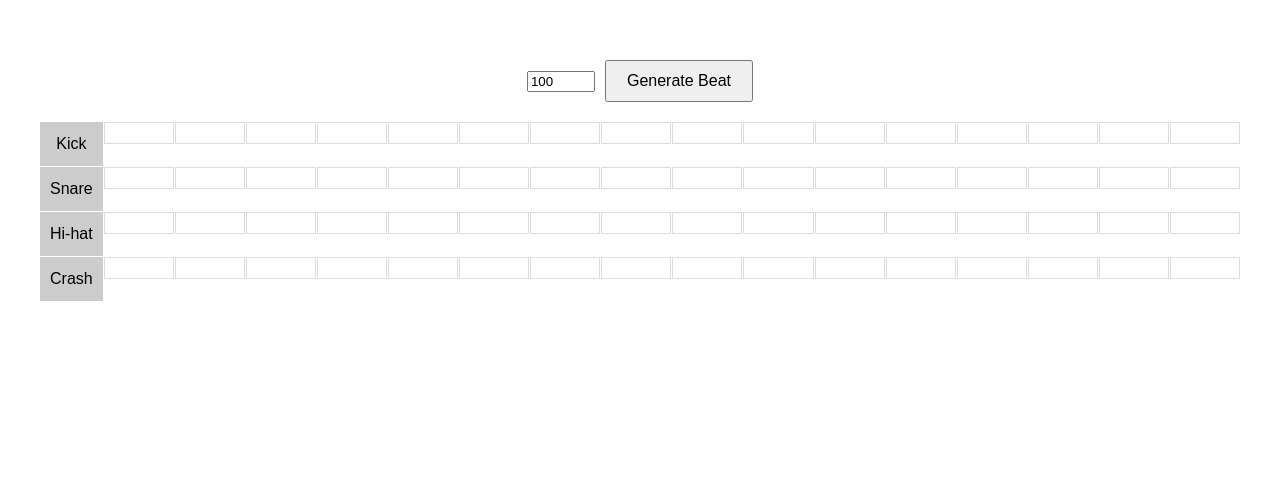
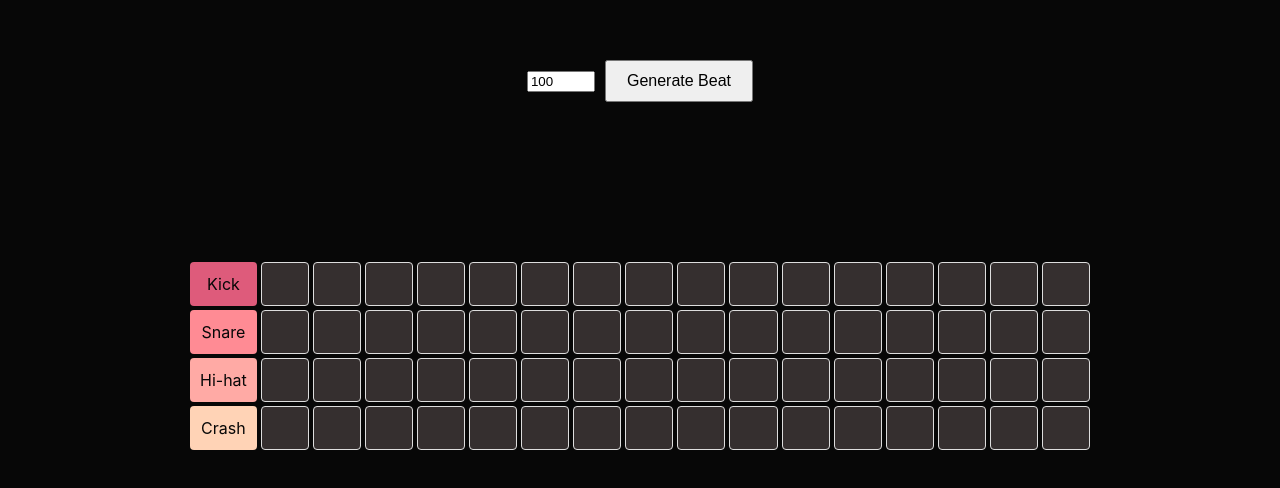
Before and after one commit to jaredami/djenterator, a React (Vite) app: page / in a window 1280 px wide. Shown: the top 488 px of the page. Built offline with nearby package versions, Linux system fonts and the light colour scheme.

Commit message:
Add beat styles

```diff
--- a/src/App.scss
+++ b/src/App.scss
@@ -1,3 +1,12 @@
+$instrument-1-color: #de5b7b;
+$instrument-2-color: #ff8b94;
+$instrument-3-color: #ffaaa5;
+$instrument-4-color: #ffd3b6;
+$instrument-5-color: #dcedc1;
+$instrument-6-color: #a8e6cf;
+$instrument-7-color: #ffd4e5;
+$instrument-8-color: #eecbff;
+
 #root {
   max-width: 1280px;
   margin: 0 auto;
@@ -6,34 +15,9 @@
 }
 
 body {
-  font-family: Arial, sans-serif;
-}
-
-.grid {
-  display: grid;
-  grid-template-columns: auto repeat(16, 1fr);
-  gap: 1px;
-  margin-top: 20px;
-}
-
-.instrument-row {
-  display: contents;
-}
-
-.instrument-row .label {
-  padding: 10px;
-  background-color: #cccccc;
-  text-align: center;
-}
-
-.instrument-row .beat {
-  height: 20px;
-  background-color: #ffffff;
-  border: 1px solid #dddddd;
-}
-
-.instrument-row .beat.active {
-  background-color: #000000;
+  background-color: #070707;
+  height: 100vh;
+  transition: all 300ms;
 }
 
 button {
@@ -43,7 +27,105 @@ button {
   cursor: pointer;
 }
 
-input[type=number] {
+input[type='number'] {
   width: 60px;
   margin-right: 10px;
 }
+
+.grid {
+  border-radius: 4px;
+  color: #eef2f3;
+  display: grid;
+  gap: 4px;
+  grid-template-columns: auto repeat(16, 1fr);
+  margin-top: 20px;
+  margin: 0 auto;
+  padding-top: 20vh;
+  width: 900px;
+}
+
+.instrument-row {
+  display: contents;
+
+  &:nth-child(1) .label,
+  &:nth-child(1) .beat.active {
+    background-color: $instrument-1-color;
+  }
+
+  &:nth-child(2) .label,
+  &:nth-child(2) .beat.active {
+    background-color: $instrument-2-color;
+  }
+
+  &:nth-child(3) .label,
+  &:nth-child(3) .beat.active {
+    background-color: $instrument-3-color;
+  }
+
+  &:nth-child(4) .label,
+  &:nth-child(4) .beat.active {
+    background-color: $instrument-4-color;
+  }
+
+  &:nth-child(5) .label,
+  &:nth-child(5) .beat.active {
+    background-color: $instrument-5-color;
+  }
+
+  &:nth-child(6) .label,
+  &:nth-child(6) .beat.active {
+    background-color: $instrument-6-color;
+  }
+
+  &:nth-child(7) .label,
+  &:nth-child(7) .beat.active {
+    background-color: $instrument-7-color;
+  }
+
+  &:nth-child(8) .label,
+  &:nth-child(8) .beat.active {
+    background-color: $instrument-8-color;
+  }
+}
+
+.label {
+  color: #070707;
+  padding: 10px;
+  background-color: #cccccc;
+  text-align: center;
+  border-radius: 4px;
+}
+
+.beat {
+  border: 1px solid #dddddd;
+  background-color: #352f2f;
+  border-radius: 4px;
+  transition: all 300ms;
+
+  &.active {
+    background-color: #000000;
+  }
+
+  &:hover {
+    cursor: pointer;
+    filter: brightness(130%);
+  }
+
+  &:focus {
+    outline: none;
+  }
+}
+
+.col-dark > * {
+  background-color: #222121;
+}
+
+.active {
+  filter: brightness(130%);
+}
+
+#instrumentVolumeContainer {
+  height: 100%;
+  width: 10%;
+  float: left;
+}
```
